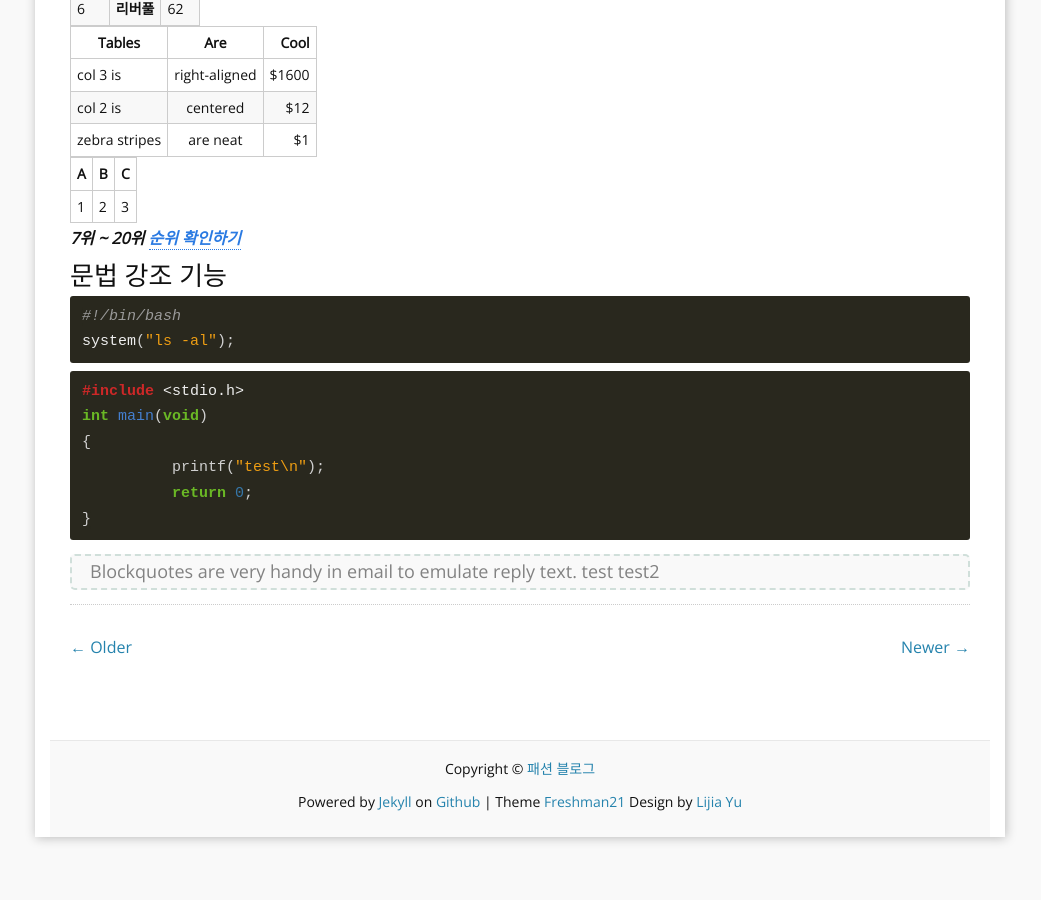
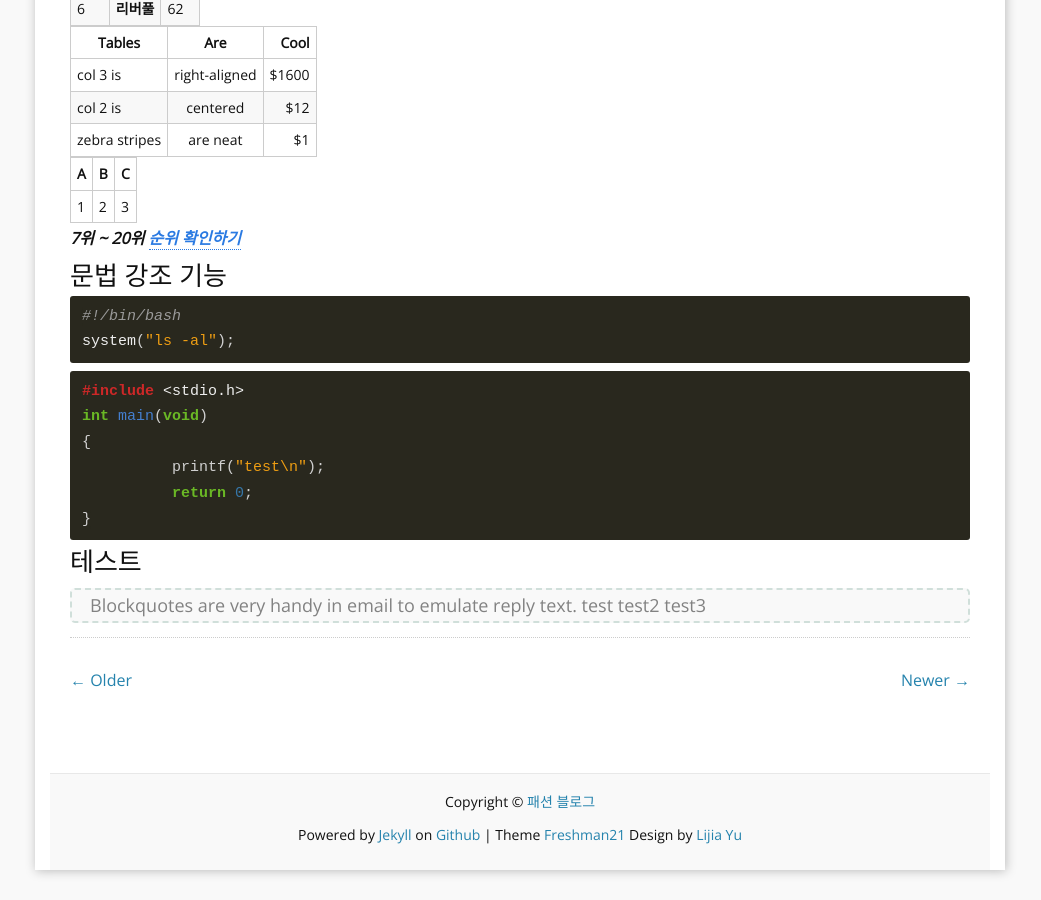
Before and after one commit to kut-fashion/kut-fashion, a Jekyll site: the page built from _posts/2015-05-26-Seo.md, in a window 1280 px wide and 900 px high, scrolled down 1337 px. Shown: the whole window, without its empty margins (120-1161 px from the left). Built offline with Jekyll 4.4.1, drawn with Linux system fonts in a browser that asks for light colours; comment, search, counter and statistics services are not loaded; before the commit the page ends 2204 px from its top, so only the background shows below that.

Commit message:
some text

```diff
--- a/_posts/2015-05-26-Seo.md
+++ b/_posts/2015-05-26-Seo.md
@@ -64,6 +64,9 @@ int main(void)
 }
 {% endhighlight %}
 
+
+### 테스트
 > Blockquotes are very handy in email to emulate reply text.
 > test
 > test2
+> test3
```
